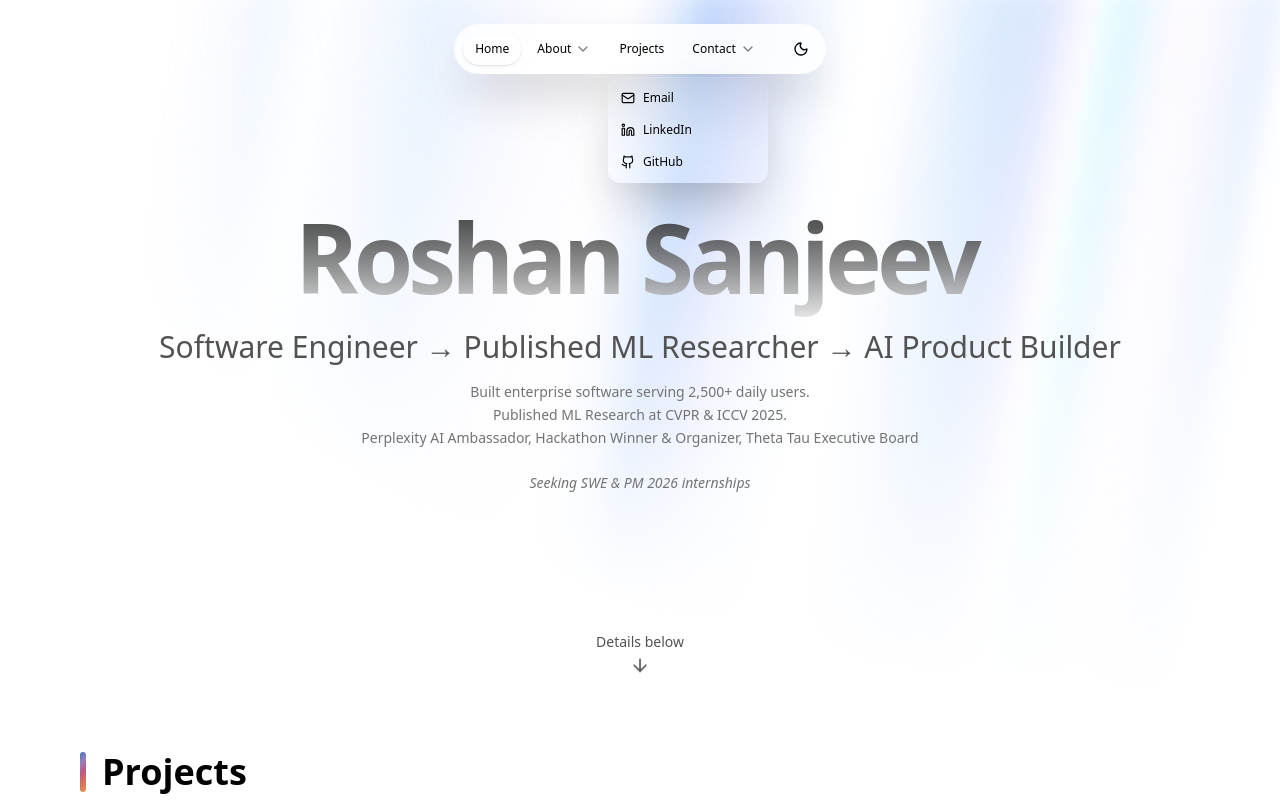
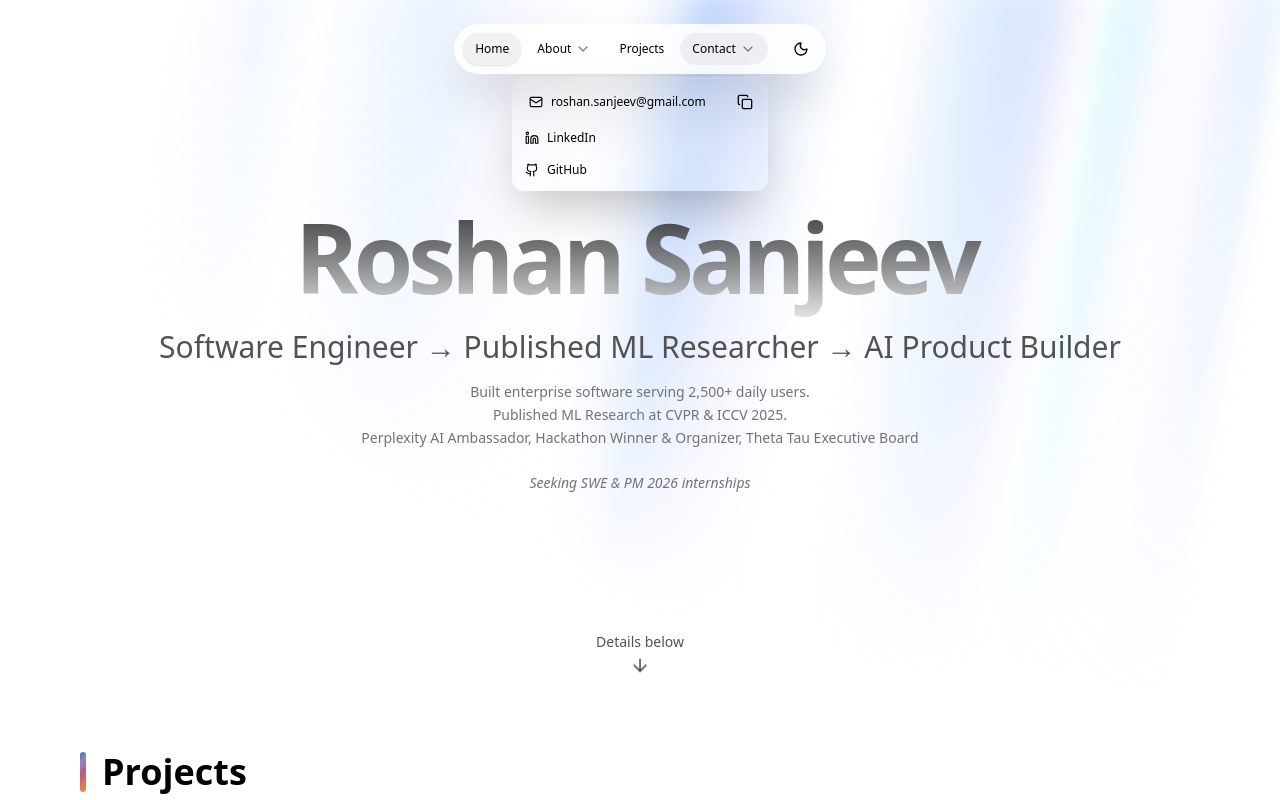
Before and after one commit to RoshanSanjeev/PersonalWebsite, a Next.js app: page / in a window 1280 px wide. Both pictures are taken after a click on the button "Contact". Shown: the top 800 px of the page. Built offline with nearby package versions, Linux system fonts and the light colour scheme.

Commit message:
Enhance contact dropdown with copy email feature and improve nav bar hover visibility

```diff
--- a/app/page.js
+++ b/app/page.js
@@ -24,7 +24,7 @@ import {
 import { motion, AnimatePresence } from "framer-motion";
 
 // Icons
-import { Github, Linkedin, MessageSquare, Download, Menu, Terminal, Code, Sun, Moon, Mail, ChevronDown, ExternalLink } from "lucide-react";
+import { Github, Linkedin, MessageSquare, Download, Menu, Terminal, Code, Sun, Moon, Mail, ChevronDown, ExternalLink, Copy, Check } from "lucide-react";
 
 // Sections data
 const sections = [
@@ -51,6 +51,7 @@ export default function Home() {
   const { gradient, backgroundColor, textColor, navColor, currentBackground, setCurrentBackground } = useTheme();
   const [activeSection, setActiveSection] = useState("Home");
   const [isMenuOpen, setIsMenuOpen] = useState(false);
+  const [emailCopied, setEmailCopied] = useState(false);
 
   // Toggle Theme Function
   const toggleTheme = () => {
@@ -324,21 +325,21 @@ export default function Home() {
                         size="sm"
                         onClick={() => scrollToSection("About")}
                         className={cn(
-                          "rounded-full text-xs font-medium transition-all hover:bg-white/10 px-3 py-1.5 h-8 gap-1",
-                          activeSection === "About" || activeSection === "Experience" || activeSection === "Leadership" || activeSection === "Skills" ? "bg-white/15 text-primary shadow-sm" : "text-muted-foreground/80 hover:text-primary"
+                          "rounded-full text-xs font-medium transition-all hover:bg-black/5 dark:hover:bg-white/10 px-3 py-1.5 h-8 gap-1",
+                          activeSection === "About" || activeSection === "Experience" || activeSection === "Leadership" || activeSection === "Skills" ? "bg-black/5 dark:bg-white/15 text-primary shadow-sm" : "text-muted-foreground/80 hover:text-primary"
                         )}
                       >
                         About <ChevronDown className="w-3 h-3 opacity-50" />
                       </Button>
                     </DropdownMenuTrigger>
                     <DropdownMenuContent align="center" className="bg-background/80 backdrop-blur-xl border border-white/10 shadow-2xl rounded-xl p-1 w-40 mt-2">
-                      <DropdownMenuItem onClick={() => scrollToSection("Experience")} className="cursor-pointer rounded-lg px-2 py-2 text-xs font-medium text-foreground/80 dark:text-white hover:bg-white/10 hover:text-primary transition-colors focus:bg-white/10 focus:text-primary">
+                      <DropdownMenuItem onClick={() => scrollToSection("Experience")} className="cursor-pointer rounded-lg px-2 py-2 text-xs font-medium text-foreground/80 dark:text-white hover:bg-black/5 dark:hover:bg-white/10 hover:text-primary transition-colors focus:bg-black/5 dark:focus:bg-white/10 focus:text-primary">
                         Experience
                       </DropdownMenuItem>
-                      <DropdownMenuItem onClick={() => scrollToSection("Leadership")} className="cursor-pointer rounded-lg px-2 py-2 text-xs font-medium text-foreground/80 dark:text-white hover:bg-white/10 hover:text-primary transition-colors focus:bg-white/10 focus:text-primary">
+                      <DropdownMenuItem onClick={() => scrollToSection("Leadership")} className="cursor-pointer rounded-lg px-2 py-2 text-xs font-medium text-foreground/80 dark:text-white hover:bg-black/5 dark:hover:bg-white/10 hover:text-primary transition-colors focus:bg-black/5 dark:focus:bg-white/10 focus:text-primary">
                         Leadership
                       </DropdownMenuItem>
-                      <DropdownMenuItem onClick={() => scrollToSection("Resume")} className="cursor-pointer rounded-lg px-2 py-2 text-xs font-medium text-foreground/80 dark:text-white hover:bg-white/10 hover:text-primary transition-colors focus:bg-white/10 focus:text-primary">
+                      <DropdownMenuItem onClick={() => scrollToSection("Resume")} className="cursor-pointer rounded-lg px-2 py-2 text-xs font-medium text-foreground/80 dark:text-white hover:bg-black/5 dark:hover:bg-white/10 hover:text-primary transition-colors focus:bg-black/5 dark:focus:bg-white/10 focus:text-primary">
                         Resume
                       </DropdownMenuItem>
                     </DropdownMenuContent>
@@ -352,8 +353,8 @@ export default function Home() {
                   size="sm"
                   onClick={() => scrollToSection(section)}
                   className={cn(
-                    "rounded-full text-xs font-medium transition-all hover:bg-white/10 px-3 py-1.5 h-8",
-                    activeSection === section ? "bg-white/15 text-primary shadow-sm" : "text-muted-foreground/80 hover:text-primary"
+                    "rounded-full text-xs font-medium transition-all hover:bg-black/5 dark:hover:bg-white/10 px-3 py-1.5 h-8",
+                    activeSection === section ? "bg-black/5 dark:bg-white/15 text-primary shadow-sm" : "text-muted-foreground/80 hover:text-primary"
                   )}
                 >
                   {section}
@@ -367,26 +368,46 @@ export default function Home() {
                 <Button
                   variant="ghost"
                   size="sm"
-                  className="rounded-full text-xs font-medium transition-all hover:bg-white/10 px-3 py-1.5 h-8 gap-1 text-muted-foreground/80 hover:text-primary data-[state=open]:bg-white/10 data-[state=open]:text-primary"
+                  className="rounded-full text-xs font-medium transition-all hover:bg-black/5 dark:hover:bg-white/10 px-3 py-1.5 h-8 gap-1 text-muted-foreground/80 hover:text-primary data-[state=open]:bg-black/5 dark:data-[state=open]:bg-white/10 data-[state=open]:text-primary"
                 >
                   Contact <ChevronDown className="w-3 h-3 opacity-50" />
                 </Button>
               </DropdownMenuTrigger>
-              <DropdownMenuContent align="end" className="bg-background/80 backdrop-blur-xl border border-white/10 shadow-2xl rounded-xl p-1 w-40 mt-2">
+              <DropdownMenuContent align="end" className="bg-background/80 backdrop-blur-xl border border-white/10 shadow-2xl rounded-xl p-1 w-64 mt-2">
+                <div className="relative flex items-center gap-1 p-1">
+                  <DropdownMenuItem asChild className="flex-1">
+                    <a
+                      href="mailto:roshan.sanjeev@gmail.com"
+                      className="flex items-center gap-2 cursor-pointer rounded-lg px-2 py-2 text-xs font-medium text-foreground/80 dark:text-white hover:bg-black/5 dark:hover:bg-white/10 hover:text-primary transition-colors focus:bg-black/5 dark:focus:bg-white/10 focus:text-primary truncate"
+                    >
+                      <Mail className="w-3.5 h-3.5 shrink-0" />
+                      <span className="truncate">roshan.sanjeev@gmail.com</span>
+                    </a>
+                  </DropdownMenuItem>
+                  <Button
+                    variant="ghost"
+                    size="icon"
+                    className="h-7 w-7 shrink-0 text-muted-foreground hover:text-primary hover:bg-neutral-200/50 dark:hover:bg-neutral-800/50 transition-all rounded-full"
+                    title="Copy Email"
+                    onClick={(e) => {
+                      e.preventDefault();
+                      e.stopPropagation();
+                      navigator.clipboard.writeText("roshan.sanjeev@gmail.com");
+                      setEmailCopied(true);
+                      setTimeout(() => setEmailCopied(false), 2000);
+                    }}
+                  >
+                    {emailCopied ? <Check className="w-3.5 h-3.5 text-green-500" /> : <Copy className="w-3.5 h-3.5" />}
+                  </Button>
+                </div>
                 <DropdownMenuItem asChild>
-                  <a href="mailto:roshan@example.com" className="flex items-center gap-2 cursor-pointer rounded-lg px-2 py-2 text-xs font-medium text-foreground/80 dark:text-white hover:bg-white/10 hover:text-primary transition-colors focus:bg-white/10 focus:text-primary">
-                    <Mail className="w-3.5 h-3.5" />
-                    <span>Email</span>
-                  </a>
-                </DropdownMenuItem>
-                <DropdownMenuItem asChild>
-                  <a href="https://www.linkedin.com/in/roshan-sanjeev/" target="_blank" rel="noopener noreferrer" className="flex items-center gap-2 cursor-pointer rounded-lg px-2 py-2 text-xs font-medium text-foreground/80 dark:text-white hover:bg-white/10 hover:text-primary transition-colors focus:bg-white/10 focus:text-primary">
+                  <a href="https://www.linkedin.com/in/roshan-sanjeev/" target="_blank" rel="noopener noreferrer" className="flex items-center gap-2 cursor-pointer rounded-lg px-2 py-2 text-xs font-medium text-foreground/80 dark:text-white hover:bg-black/5 dark:hover:bg-white/10 hover:text-primary transition-colors focus:bg-black/5 dark:focus:bg-white/10 focus:text-primary">
                     <Linkedin className="w-3.5 h-3.5" />
                     <span>LinkedIn</span>
                   </a>
                 </DropdownMenuItem>
                 <DropdownMenuItem asChild>
-                  <a href="https://github.com/RoshanSanjeev" target="_blank" rel="noopener noreferrer" className="flex items-center gap-2 cursor-pointer rounded-lg px-2 py-2 text-xs font-medium text-foreground/80 dark:text-white hover:bg-white/10 hover:text-primary transition-colors focus:bg-white/10 focus:text-primary">
+                  <a href="https://github.com/RoshanSanjeev" target="_blank" rel="noopener noreferrer" className="flex items-center gap-2 cursor-pointer rounded-lg px-2 py-2 text-xs font-medium text-foreground/80 dark:text-white hover:bg-black/5 dark:hover:bg-white/10 hover:text-primary transition-colors focus:bg-black/5 dark:focus:bg-white/10 focus:text-primary">
                     <Github className="w-3.5 h-3.5" />
                     <span>GitHub</span>
                   </a>
@@ -402,7 +423,7 @@ export default function Home() {
               variant="ghost"
               size="icon"
               onClick={toggleTheme}
-              className="h-8 w-8 rounded-full hover:bg-white/10 hover:text-yellow-400 transition-all"
+              className="h-8 w-8 rounded-full hover:bg-black/5 dark:hover:bg-white/10 hover:text-yellow-400 transition-all"
             >
               {isDarkMode ? <Sun className="w-4 h-4" /> : <Moon className="w-4 h-4" />}
             </Button>
```
